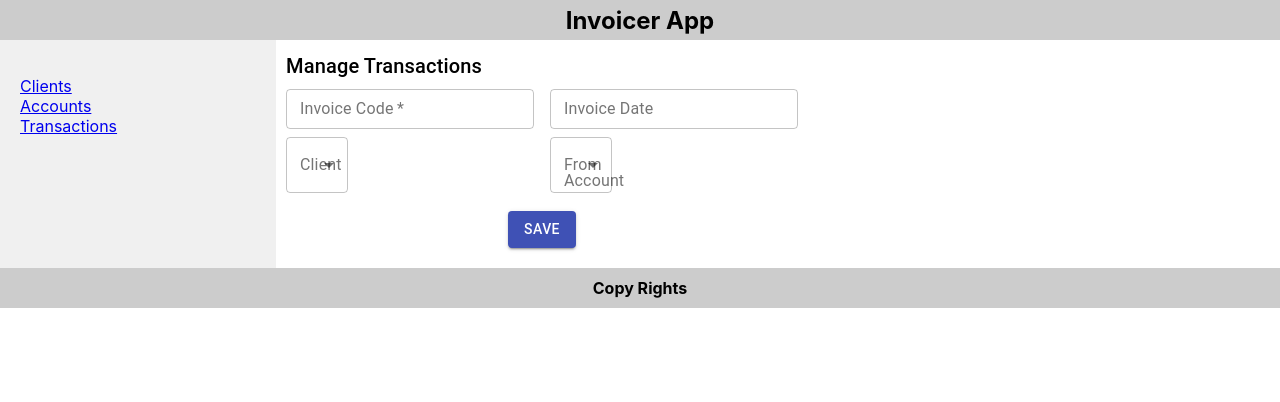
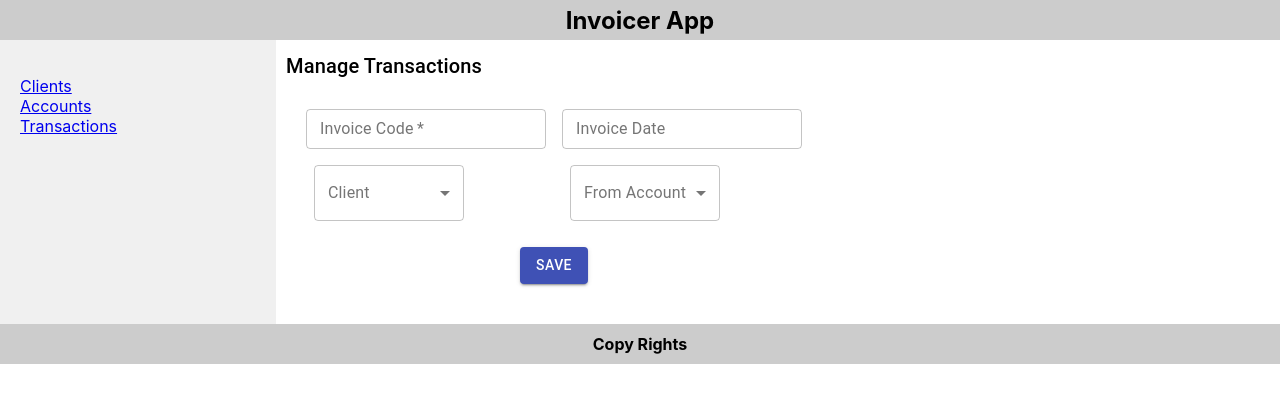
Before and after one commit to free2yogesh/my-invoicer-app, a React (Create React App) app: page /invoicer/transactions in a window 1280 px wide. Shown: the top 402 px of the page. Built offline with nearby package versions, Linux system fonts and the light colour scheme.

Commit message:
css changes

```diff
--- a/src/Components/Transactions.js
+++ b/src/Components/Transactions.js
@@ -1,12 +1,10 @@
-import React, { useMemo, useState } from "react";
+import React, { useState } from "react";
 import {
   Grid,
   TextField,
   Typography,
-  Checkbox,
   Button,
   makeStyles,
-  FormControlLabel,
   Snackbar,
   IconButton,
   FormControl,
@@ -30,15 +28,16 @@ const useStyles = makeStyles((theme) => ({
   saveButton: {
     marginTop: "10px",
   },
-  root: {
-    flexGrow: 1,
-  },
   paper: {
     height: 140,
     width: 100,
   },
   control: {
     padding: theme.spacing(2),
+  },
+  selectControl: {
+    margin: theme.spacing(1),
+    minWidth: 150,
   },
 }));
 
@@ -135,7 +134,7 @@ function Transactions() {
           <Grid item xs={12}>
             <Grid container justify="center" spacing={2}>
               <Grid item xs={6}>
-                <FormControl variant="outlined" className={classes.formControl}>
+                <FormControl variant="outlined" className={classes.selectControl}>
                   <InputLabel id="demo-simple-select-outlined-label">
                     Client
                   </InputLabel>
@@ -156,7 +155,7 @@ function Transactions() {
                 </FormControl>
               </Grid>
               <Grid item xs={6}>
-                <FormControl variant="outlined" className={classes.formControl}>
+                <FormControl variant="outlined" className={classes.selectControl}>
                   <InputLabel id="demo-simple-select-outlined-label">
                     From Account
                   </InputLabel>
```
